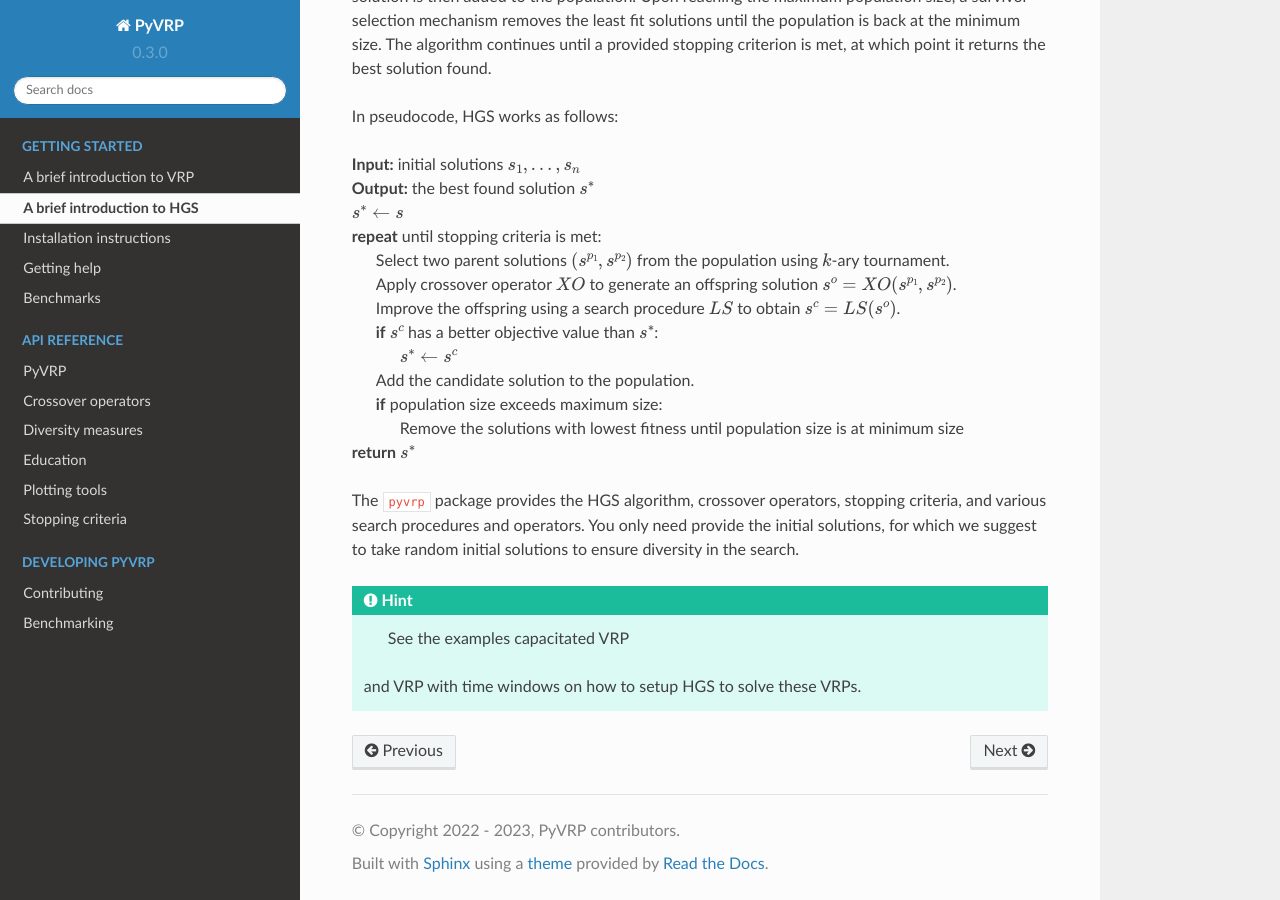
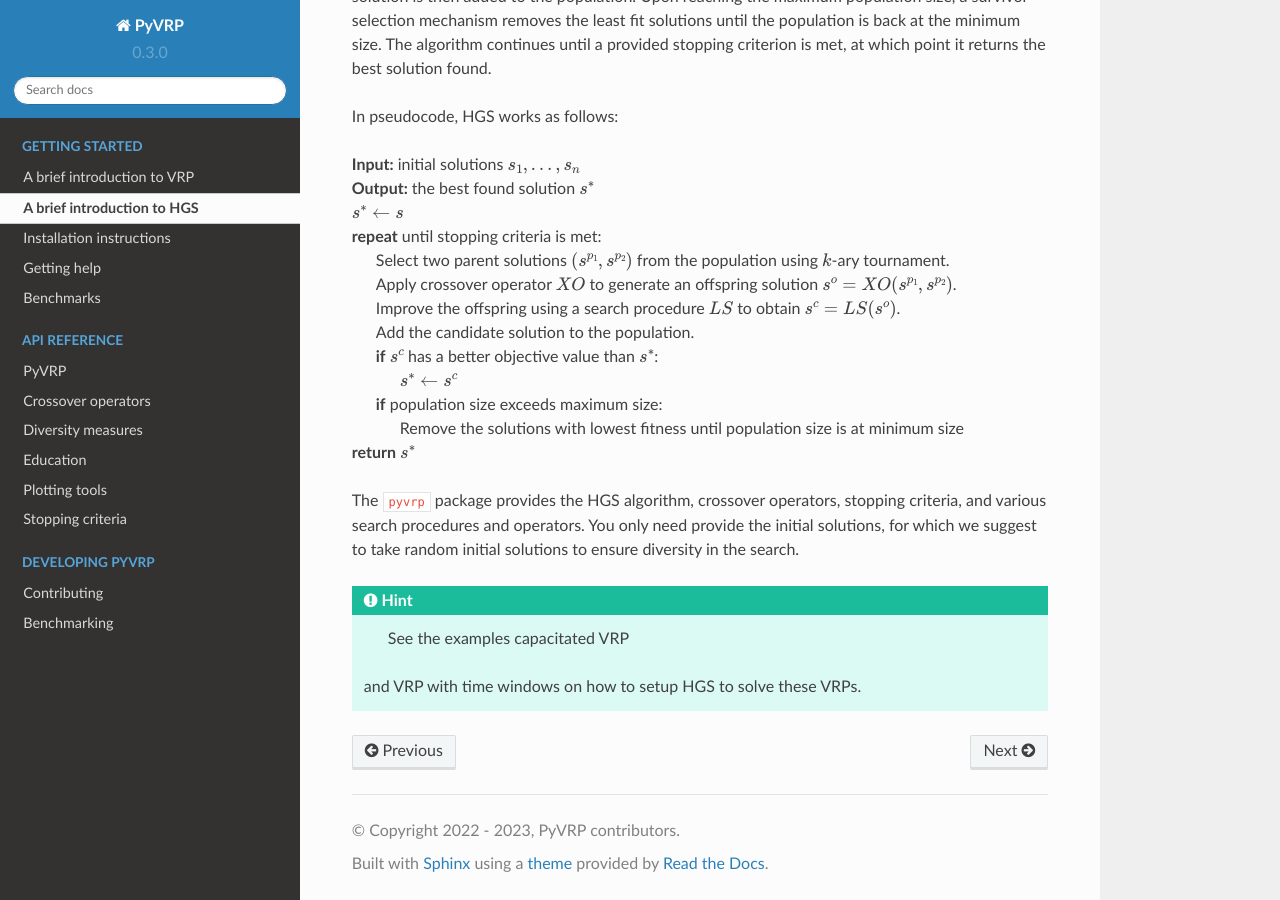
Before and after one commit to PyVRP/PyVRP, a Sphinx documentation site: the page built from docs/source/setup/introduction_to_hgs.rst, in a window 1280 px wide and 900 px high, scrolled down 588 px. Built offline with Sphinx 7.4.7 and the Read the Docs theme 2.0.0, drawn with Linux system fonts in a browser that asks for light colours; pages that are not in the unit, such as notebooks, are missing from menus.

```diff
--- a/docs/source/setup/introduction_to_hgs.rst
+++ b/docs/source/setup/introduction_to_hgs.rst
@@ -30,9 +30,9 @@ In pseudocode, HGS works as follows:
         Select two parent solutions :math:`(s^{p_1}, s^{p_2})` from the population using :math:`k`-ary tournament.
         Apply crossover operator :math:`XO` to generate an offspring solution :math:`s^o=XO(s^{p_1}, s^{p_2})`.
         Improve the offspring using a search procedure :math:`LS` to obtain :math:`s^c=LS(s^o)`.
+        Add the candidate solution to the population.
         **if** :math:`s^c` has a better objective value than :math:`s^*`:
             :math:`s^* \gets s^c`
-        Add the candidate solution to the population.
         **if** population size exceeds maximum size:
             Remove the solutions with lowest fitness until population size is at minimum size
     **return** :math:`s^*`
```
